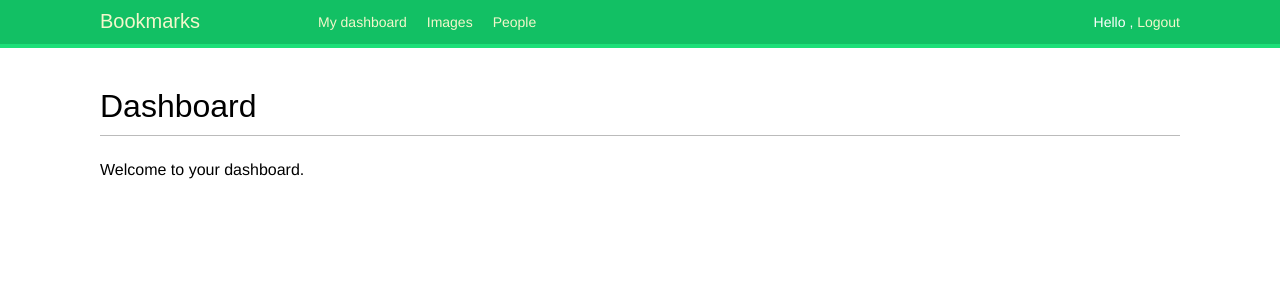
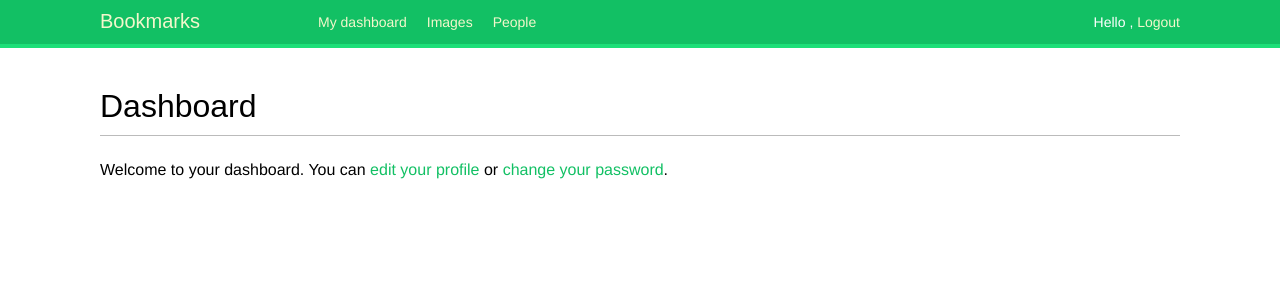
Before and after one commit to ea3/Bookmarks-DjangoApp, a Django app: page /account/ in a window 1280 px wide. Shown: the top 308 px of the page. Run offline with Django 3.2, Linux system fonts and the light colour scheme; a user stored in the database is signed in; some web fonts are replaced.

Commit message:
Profile page and dashboard update

```diff
--- a/Bookmarks/settings.py
+++ b/Bookmarks/settings.py
@@ -125,3 +125,6 @@ LOGIN_URL = 'login'
 LOGOUT_URL = 'logout'
 
 EMAIL_BACKEND = 'django.core.mail.backends.console.EmailBackend'
+
+MEDIA_URL = '/media/'
+MEDIA_ROOT = os.path.join(BASE_DIR, 'media/')
--- a/Bookmarks/urls.py
+++ b/Bookmarks/urls.py
@@ -15,9 +15,15 @@ Including another URLconf
 """
 from django.contrib import admin
 from django.urls import path, include
+from django.conf import settings
+from django.conf.urls.static import static
 
 
 urlpatterns = [
     path('admin/', admin.site.urls),
     path('account/', include('account.urls')),
 ]
+
+if settings.DEBUG:
+    urlpatterns += static(settings.MEDIA_URL,
+                          document_root=settings.MEDIA_ROOT)
--- a/account/admin.py
+++ b/account/admin.py
@@ -1,3 +1,7 @@
 from django.contrib import admin
+from .models import Profile
 
-# Register your models here.
+
+@admin.register(Profile)
+class ProfileAdmin(admin.ModelAdmin):
+    list_display = ['user', 'date_of_birth', 'photo']
--- a/account/templates/account/dashboard.html
+++ b/account/templates/account/dashboard.html
@@ -1,9 +1,8 @@
-
 {% extends "base.html" %}
 
 {% block title %}Dashboard{% endblock %}
 
 {% block content %}
   <h1>Dashboard</h1>
-  <p>Welcome to your dashboard. </p>
+  <p>Welcome to your dashboard. You can <a href="{% url "edit" %}">edit your profile</a> or <a href="{% url "password_change" %}">change your password</a>.</p>
 {% endblock %}
--- a/account/urls.py
+++ b/account/urls.py
@@ -15,5 +15,6 @@ urlpatterns = [
     # path('reset/done/', auth_views.PasswordResetCompleteView.as_view(), name='password_reset_complete'),
     path('', include('django.contrib.auth.urls')),
     path('register/', views.register, name='register'),
+    path('edit/', views.edit, name='edit'),
 
 ]
--- a/account/views.py
+++ b/account/views.py
@@ -1,8 +1,9 @@
 from django.shortcuts import render
 from django.http import HttpResponse
 from django.contrib.auth import authenticate, login
-from .forms import LoginForm, UserRegistrationForm
+from .forms import LoginForm, UserRegistrationForm, UserEditForm, ProfileEditForm
 from django.contrib.auth.decorators import login_required
+from .models import Profile
 
 
 @login_required
@@ -43,6 +44,8 @@ def register(request):
             new_user.set_password(user_form.cleaned_data['password'])
             #             Save the user object
             new_user.save()
+            # Create the user profile
+            Profile.objects.create(user=new_user)
             return render(request, 'account/register_done.html',
                           {'new_user': new_user})
     else:
@@ -50,3 +53,22 @@ def register(request):
     return render(request,
                   'account/register.html',
                   {'user_form': user_form})
+
+@login_required
+def edit(request):
+    if request.method == 'POST':
+        user_form = UserEditForm(instance=request.user, data=request.POST)
+        profile_form = ProfileEditForm(instance=request.user.profile,
+                                       data=request.POST,
+                                       files=request.FILES)
+        if user_form.is_valid() and profile_form.is_valid():
+            user_form.save()
+            profile_form.save()
+    else:
+        user_form = UserEditForm(instance=request.user)
+        profile_form = ProfileEditForm(instance=request.user.profile)
+
+    return render(request,
+                  'account/edit.html',
+                  {'user_form': user_form,
+                   'profile_form': profile_form})
```
Also changed, not shown: account/forms.py (+13 -0 lines), account/models.py (+10 -1 lines), account/templates/account/edit.html (added, +14 -0 lines), account/migrations/0001_initial.py (added), db.sqlite3, media/users/2020/05/09/IMG_2935.JPG (added), media/users/2020/05/09/IMG_2935_XYSNeqN.JPG (added).
